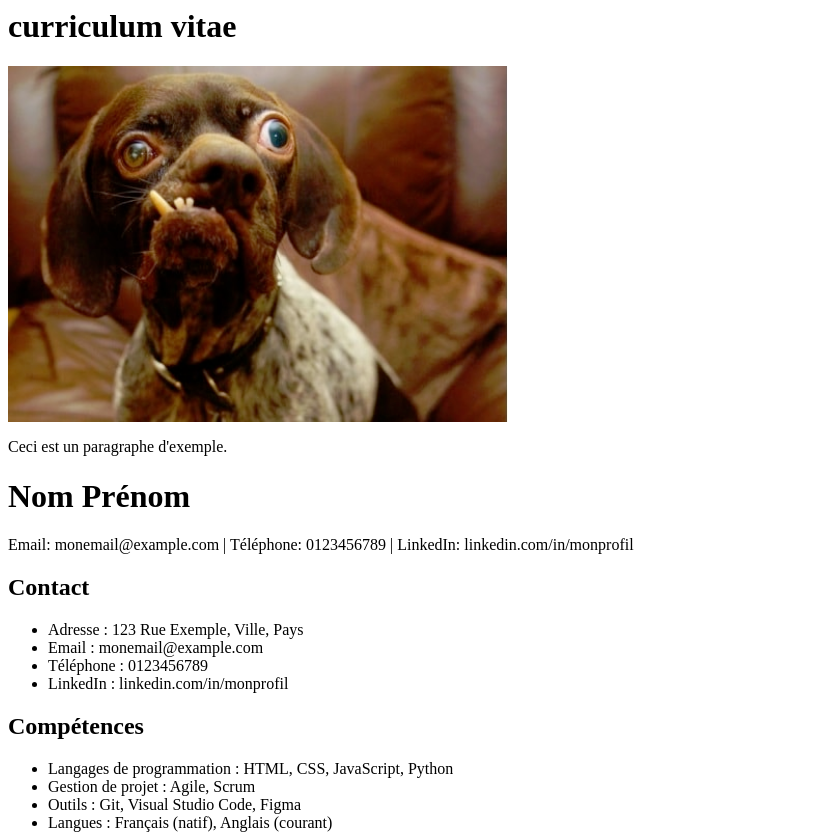
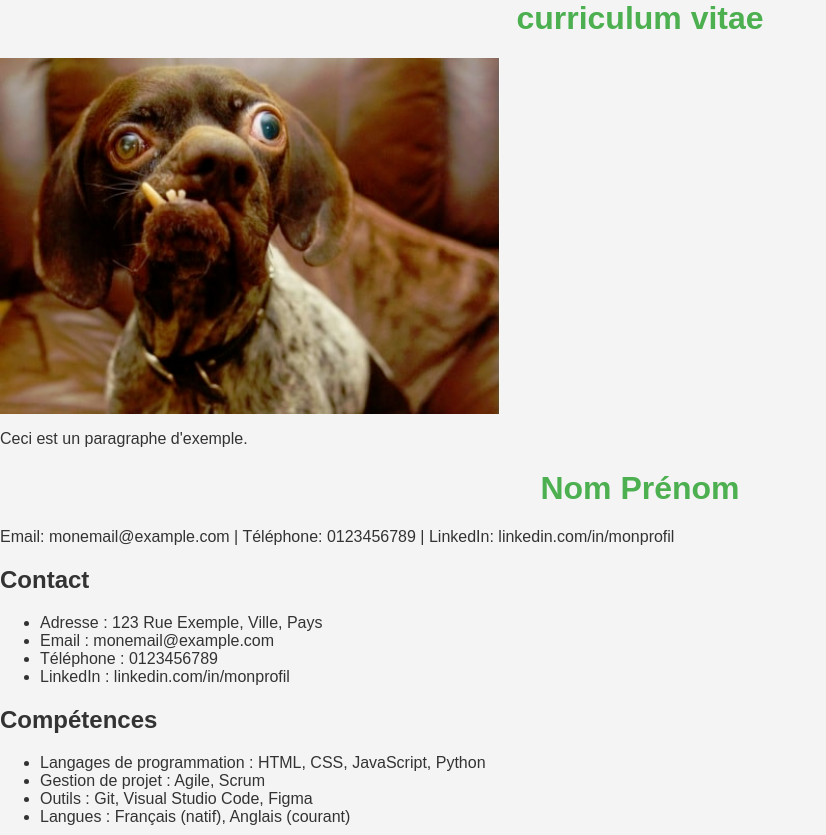
Before and after one commit to EnzoMaluvin/CV, a plain HTML site: page index.html in a window 1280 px wide. Shown: the top 835 px of the page, without its empty margins (0-826 px from the left). Drawn offline with Linux system fonts and the light colour scheme.

Commit message:
relier htlm et css

```diff
--- a/index.html
+++ b/index.html
@@ -4,6 +4,7 @@
     <meta charset="UTF-8">
     <meta name="viewport" content="width=device-width, initial-scale=1.0">
     <title>Titre de la page</title>
+    <link rel="stylesheet" href="style.css">
 </head>
 <body>
     <h1>curriculum vitae</h1>
--- /dev/null
+++ b/style.css
@@ -0,0 +1,12 @@
+body {
+    font-family: Arial, sans-serif;
+    background-color: #f4f4f4;
+    color: #333;
+    margin: 0;
+    padding: 0;
+}
+
+h1 {
+    text-align: center;
+    color: #4CAF50;
+}
```
